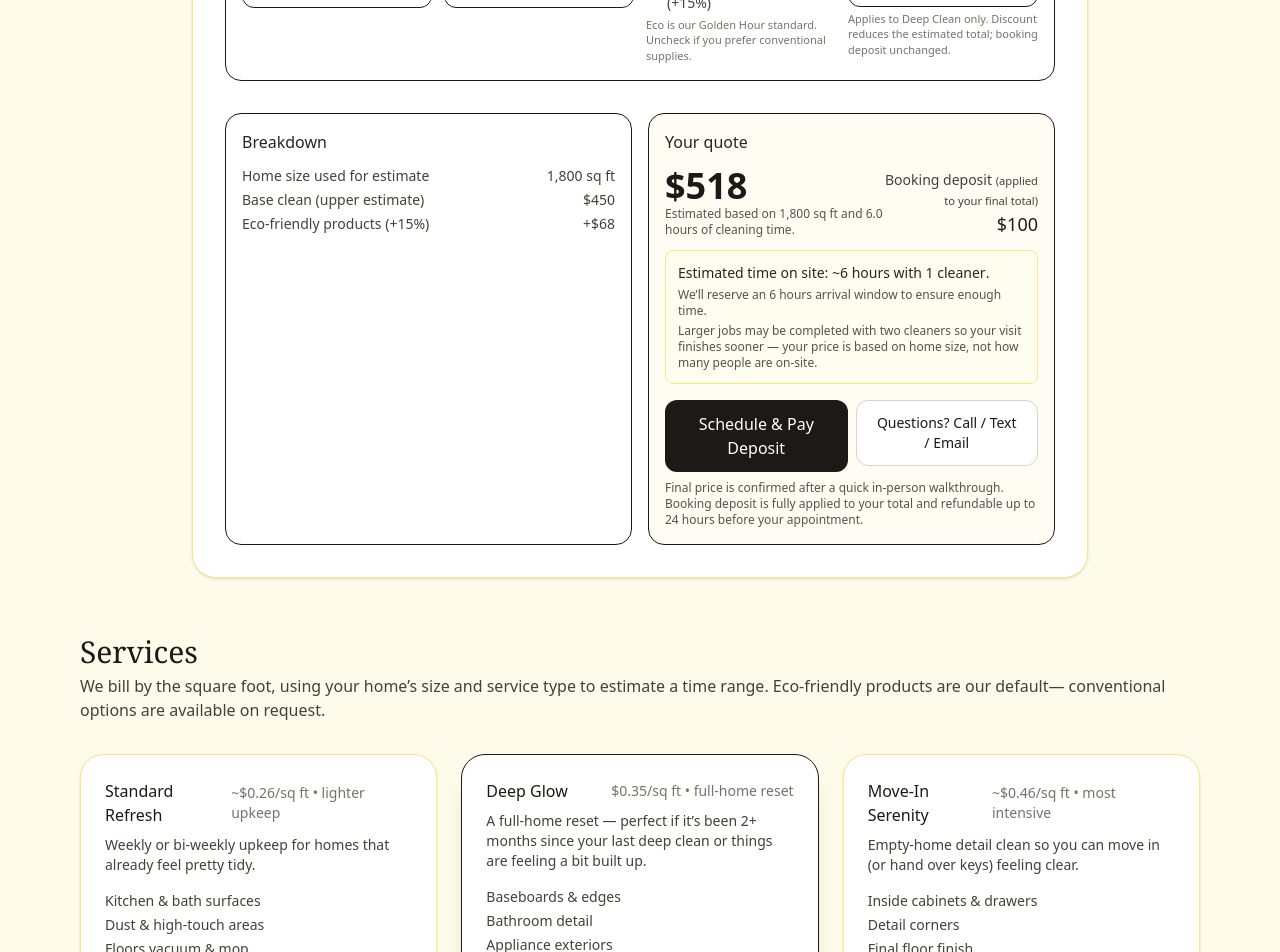
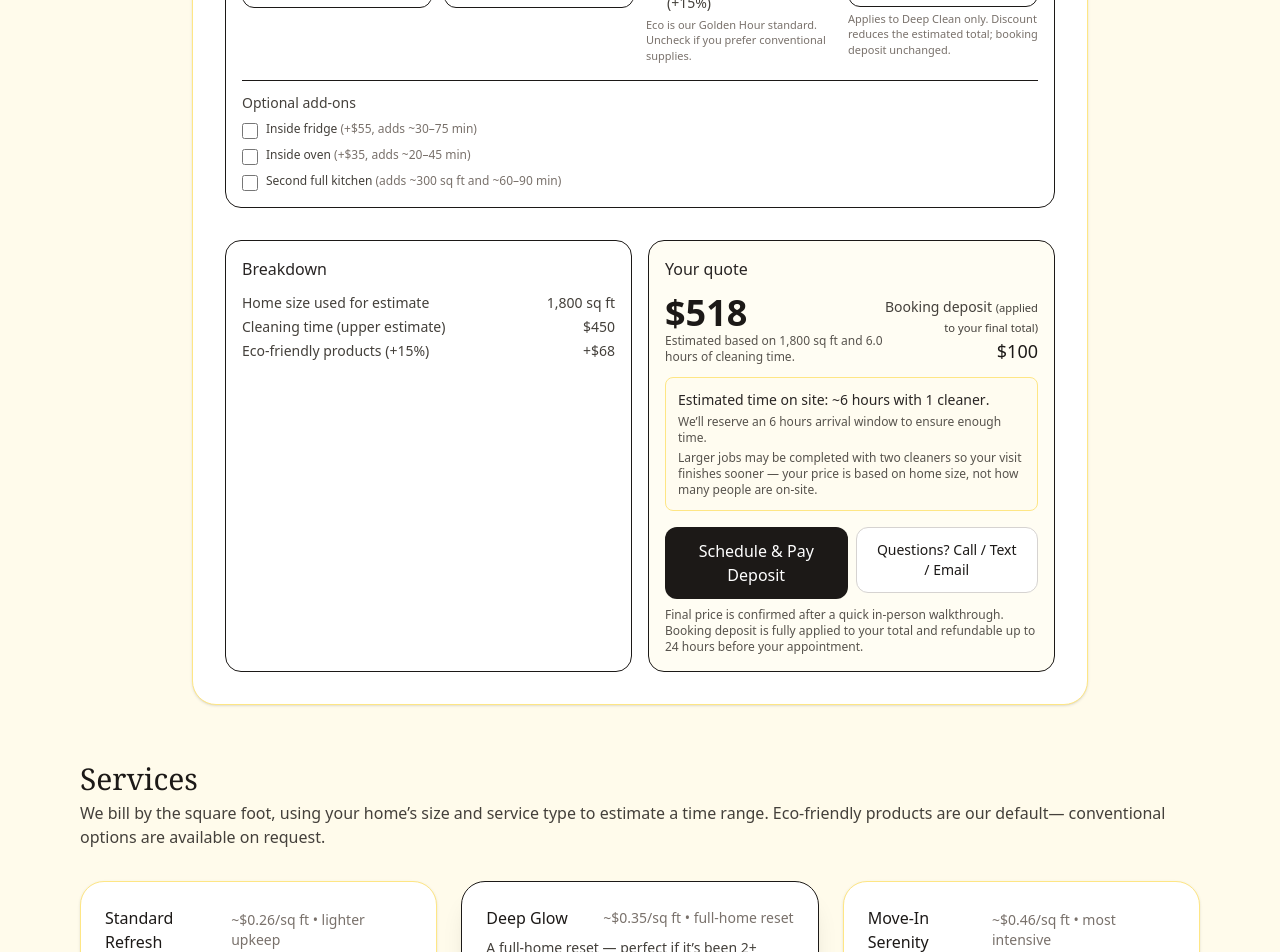
Before and after one commit to JasminBergsgaard/golden-hour-cleaning-co, a React (Vite) app: page / in a window 1280 px wide. Shown: the part 1920-2872 px from the top of the page. Built offline with nearby package versions, Linux system fonts and the light colour scheme.

Commit message:
quote calculator add-ons

```diff
--- a/src/components/QuoteCalculator.jsx
+++ b/src/components/QuoteCalculator.jsx
@@ -45,6 +45,21 @@ const CLEAN_TYPE_MULTIPLIER = {
   deep: 1.0,
   move_out: 1.3,
 };
+
+/**
+ * Add-on configuration
+ */
+const ADDON_FRIDGE_PRICE = 55;
+const ADDON_FRIDGE_HOURS_LOW = 0.5;   // 30 min
+const ADDON_FRIDGE_HOURS_HIGH = 1.25; // 75 min
+
+const ADDON_OVEN_PRICE = 35;
+const ADDON_OVEN_HOURS_LOW = 20 / 60; // ~0.33 hours (20 min)
+const ADDON_OVEN_HOURS_HIGH = 45 / 60; // 0.75 hours (45 min)
+
+const ADDON_SECOND_KITCHEN_SQFT = 300;
+const ADDON_SECOND_KITCHEN_HOURS_LOW = 1.0;  // 60 min
+const ADDON_SECOND_KITCHEN_HOURS_HIGH = 1.5; // 90 min
 
 function clampCurrency(n) {
   return Math.max(0, Math.round(n));
@@ -95,6 +110,11 @@ export default function QuoteCalculator({
   const [ecoProducts, setEcoProducts] = useState(true);
   const [isLevelTipOpen, setIsLevelTipOpen] = useState(false);
   const [calendlyUrl, setCalendlyUrl] = useState(null);
+
+  // Add-ons
+  const [includeFridge, setIncludeFridge] = useState(false);
+  const [includeOven, setIncludeOven] = useState(false);
+  const [includeSecondKitchen, setIncludeSecondKitchen] = useState(false);
 
   // Promo code state
   const [promoCode, setPromoCode] = useState("");
@@ -185,17 +205,45 @@ export default function QuoteCalculator({
       sqftHigh = Math.max(estSqft, safeSqftInput);
     }
 
+    // Second kitchen adds fixed square footage on both ends of the range
+    if (includeSecondKitchen) {
+      sqftLow += ADDON_SECOND_KITCHEN_SQFT;
+      sqftHigh += ADDON_SECOND_KITCHEN_SQFT;
+    }
+
     // Clean type multiplier (deep/move-out take more time)
     const cleanMult = CLEAN_TYPE_MULTIPLIER[cleanType] ?? 1.0;
 
-    // Person-hours for ONE cleaner from sq ft
+    // Add-ons: extra time + flat prices
+    let addonHoursLow = 0;
+    let addonHoursHigh = 0;
+    let addonFlat = 0;
+
+    if (includeFridge) {
+      addonHoursLow += ADDON_FRIDGE_HOURS_LOW;
+      addonHoursHigh += ADDON_FRIDGE_HOURS_HIGH;
+      addonFlat += ADDON_FRIDGE_PRICE;
+    }
+
+    if (includeOven) {
+      addonHoursLow += ADDON_OVEN_HOURS_LOW;
+      addonHoursHigh += ADDON_OVEN_HOURS_HIGH;
+      addonFlat += ADDON_OVEN_PRICE;
+    }
+
+    if (includeSecondKitchen) {
+      addonHoursLow += ADDON_SECOND_KITCHEN_HOURS_LOW;
+      addonHoursHigh += ADDON_SECOND_KITCHEN_HOURS_HIGH;
+    }
+
+    // Person-hours for ONE cleaner from sq ft + add-ons
     const billableHoursLowRaw = Math.max(
       MIN_VISIT_HOURS_ONE_CLEANER,
-      (sqftLow * cleanMult) / SQFT_PER_HOUR_BASE
+      (sqftLow * cleanMult) / SQFT_PER_HOUR_BASE + addonHoursLow
     );
     const billableHoursHighRaw = Math.max(
       MIN_VISIT_HOURS_ONE_CLEANER,
-      (sqftHigh * cleanMult) / SQFT_PER_HOUR_BASE
+      (sqftHigh * cleanMult) / SQFT_PER_HOUR_BASE + addonHoursHigh
     );
 
     // Decide team size based on the HIGH end
@@ -221,14 +269,18 @@ export default function QuoteCalculator({
         onSiteRangeHigh
       )} ${hoursUnit(onSiteRangeHigh)}`;
 
-    // Labor pricing LOW
-    const baseLaborLowRaw = billableHoursLow * HOURLY_RATE;
+    // Base labor (time-based) vs flat add-ons — compute separately
+    const baseLaborLowRawCore = billableHoursLow * HOURLY_RATE;
+    const baseLaborHighRawCore = billableHoursHigh * HOURLY_RATE;
+
+    const baseLaborLowRaw = baseLaborLowRawCore + addonFlat;
+    const baseLaborHighRaw = baseLaborHighRawCore + addonFlat;
+
     const disc = CFG.frequencyDiscount[frequency] || 0;
+
     const freqDiscountLowRaw = baseLaborLowRaw * disc;
     const subtotalLowAfterFreq = baseLaborLowRaw - freqDiscountLowRaw;
 
-    // Labor pricing HIGH
-    const baseLaborHighRaw = billableHoursHigh * HOURLY_RATE;
     const freqDiscountHighRaw = baseLaborHighRaw * disc;
     const subtotalHighAfterFreq = baseLaborHighRaw - freqDiscountHighRaw;
 
@@ -273,8 +325,10 @@ export default function QuoteCalculator({
       billableHours: billableHoursHigh, // high end
       billableHoursHigh, // alias
 
-      // Use HIGH-end values in the detailed breakdown (most conservative)
+      // High-end values in the detailed breakdown (most conservative)
       baseLabor: clampCurrency(baseLaborHighRaw),
+      baseLaborCore: clampCurrency(baseLaborHighRawCore),
+      addonFlatTotal: clampCurrency(addonFlat),
       freqDiscount: clampCurrency(freqDiscountHighRaw),
       ecoUpcharge: clampCurrency(ecoUpchargeHighRaw),
       total: clampCurrency(totalBeforePromoHighRaw),
@@ -301,8 +355,27 @@ export default function QuoteCalculator({
       cleanType,
       ecoProducts,
       frequency,
+
+      // Add-ons (for UTM / contact context)
+      addonFridge: includeFridge,
+      addonOven: includeOven,
+      addonSecondKitchen: includeSecondKitchen,
+      addonHoursLow,
+      addonHoursHigh,
+      addonFlat: clampCurrency(addonFlat),
     };
-  }, [bedrooms, bathrooms, sqft, cleanType, frequency, ecoProducts, promoValid]);
+  }, [
+    bedrooms,
+    bathrooms,
+    sqft,
+    cleanType,
+    frequency,
+    ecoProducts,
+    promoValid,
+    includeFridge,
+    includeOven,
+    includeSecondKitchen,
+  ]);
 
   const hasSqftRange = result.sqftLow !== result.sqftHigh;
   const hasHourRange = result.billableHoursLow !== result.billableHours;
@@ -349,7 +422,7 @@ export default function QuoteCalculator({
               label="Bathrooms"
               value={bathrooms}
               setValue={setBathrooms}
-              min={1}
+              min={0}
             />
           </div>
           <p className="mt-2 text-xs text-stone-500">
@@ -393,7 +466,7 @@ export default function QuoteCalculator({
         </div>
       </div>
 
-      {/* Clean Type, Frequency, Eco, & Promo */}
+      {/* Clean Type, Frequency, Eco, Promo & Add-ons */}
       <div className="mt-6 rounded-2xl border p-4 relative">
         <div className="mt-3 grid grid-cols-1 md:grid-cols-4 gap-3 text-sm">
           {/* Clean Type */}
@@ -512,6 +585,59 @@ export default function QuoteCalculator({
             </p>
           </div>
         </div>
+
+        {/* Add-ons */}
+        <div className="mt-4 pt-3 border-t text-sm">
+          <div className="text-stone-700 font-medium mb-2">
+            Optional add-ons
+          </div>
+          <div className="space-y-2 text-xs text-stone-700">
+            <label className="flex items-start gap-2">
+              <input
+                type="checkbox"
+                checked={includeFridge}
+                onChange={(e) => setIncludeFridge(e.target.checked)}
+                className="mt-0.5 h-4 w-4 rounded border-stone-300 text-amber-600 focus:ring-amber-400"
+              />
+              <span>
+                <span className="font-medium">Inside fridge</span>{" "}
+                <span className="text-stone-500">
+                  (+$55, adds ~30–75 min)
+                </span>
+              </span>
+            </label>
+
+            <label className="flex items-start gap-2">
+              <input
+                type="checkbox"
+                checked={includeOven}
+                onChange={(e) => setIncludeOven(e.target.checked)}
+                className="mt-0.5 h-4 w-4 rounded border-stone-300 text-amber-600 focus:ring-amber-400"
+              />
+              <span>
+                <span className="font-medium">Inside oven</span>{" "}
+                <span className="text-stone-500">
+                  (+$35, adds ~20–45 min)
+                </span>
+              </span>
+            </label>
+
+            <label className="flex items-start gap-2">
+              <input
+                type="checkbox"
+                checked={includeSecondKitchen}
+                onChange={(e) => setIncludeSecondKitchen(e.target.checked)}
+                className="mt-0.5 h-4 w-4 rounded border-stone-300 text-amber-600 focus:ring-amber-400"
+              />
+              <span>
+                <span className="font-medium">Second full kitchen</span>{" "}
+                <span className="text-stone-500">
+                  (adds ~300 sq ft and ~60–90 min)
+                </span>
+              </span>
+            </label>
+          </div>
+        </div>
       </div>
 
       {/* Summary */}
@@ -530,13 +656,39 @@ export default function QuoteCalculator({
               </span>
             </li>
 
-            {/* Base clean: use upper estimate as conservative anchor */}
+            {/* Cleaning time (upper estimate, time-based only) */}
             <li className="flex justify-between">
-              <span>Base clean (upper estimate)</span>
+              <span>Cleaning time (upper estimate)</span>
               <span className="tabular-nums">
-                ${result.baseLabor.toLocaleString()}
+                ${result.baseLaborCore.toLocaleString()}
               </span>
             </li>
+
+            {/* Flat add-ons */}
+            {result.addonFlatTotal > 0 && (
+              <>
+                {result.addonFridge && (
+                  <li className="flex justify-between">
+                    <span>Inside fridge add-on</span>
+                    <span className="tabular-nums">+${ADDON_FRIDGE_PRICE}</span>
+                  </li>
+                )}
+                {result.addonOven && (
+                  <li className="flex justify-between">
+                    <span>Inside oven add-on</span>
+                    <span className="tabular-nums">+${ADDON_OVEN_PRICE}</span>
+                  </li>
+                )}
+                {result.addonSecondKitchen && (
+                  <li className="flex justify-between">
+                    <span>Second full kitchen</span>
+                    <span className="tabular-nums text-xs text-stone-500">
+                      time-based (~60–90 min)
+                    </span>
+                  </li>
+                )}
+              </>
+            )}
 
             {result.freqDiscount > 0 && (
               <li className="flex justify-between">
@@ -678,7 +830,12 @@ export default function QuoteCalculator({
                 cleaners: result.time.cleaners,
                 billableHoursLow: result.billableHoursLow,
                 billableHours: result.billableHours,
-                hourlyRate: result.hourlyRate, // still available if you want it later, but not shown
+                hourlyRate: result.hourlyRate, // available if you want it later, but not shown
+                addons: {
+                  fridge: result.addonFridge,
+                  oven: result.addonOven,
+                  secondKitchen: result.addonSecondKitchen,
+                },
                 promo: promoValid
                   ? {
                     code: promoCode.trim().toUpperCase(),
--- a/src/components/Services.jsx
+++ b/src/components/Services.jsx
@@ -9,45 +9,62 @@ export default function Services() {
       </p>
 
       <div className="mt-6 md:mt-8 grid md:grid-cols-3 gap-6">
+        {/* Standard */}
         <ServiceCard
           title="Standard Refresh"
           desc="Weekly or bi-weekly upkeep for homes that already feel pretty tidy."
           items={[
             "Kitchen & bath surfaces",
-            "Dust & high-touch areas",
+            "Dusting & high-touch areas",
             "Floors vacuum & mop",
+            "Light general tidy"
           ]}
           price="~$0.26/sq ft • lighter upkeep"
           cta="Calculate My Quote"
           levelKey="standard"
         />
+
+        {/* Deep */}
         <ServiceCard
           title="Deep Glow"
-          desc="A full-home reset — perfect if it’s been 2+ months since your last deep clean or things are feeling a bit built up."
+          desc="A full-home reset — perfect if it’s been 2+ months since last clean or things feel built up."
           items={[
             "Baseboards & edges",
-            "Bathroom detail",
-            "Appliance exteriors",
+            "Bathroom detailing",
+            "Kitchen detail + appliance exteriors",
+            "Doors & door frames",
+            "Light switches & outlets",
+            "Fan dusting",
+            "Spot wall wipe"
           ]}
-          price="$0.35/sq ft • full-home reset"
+          price="~$0.35/sq ft • full-home reset"
           cta="Calculate My Quote"
           featured
           levelKey="deep"
         />
 
+        {/* Move-In / Move-Out */}
         <ServiceCard
           title="Move-In Serenity"
-          desc="Empty-home detail clean so you can move in (or hand over keys) feeling clear."
+          desc="Empty-home detail clean so you can move in (or hand over keys) feeling completely clear."
           items={[
+            "Everything in Deep Glow, plus:",
             "Inside cabinets & drawers",
-            "Detail corners",
-            "Final floor finish",
+            "Closet shelves",
+            "Baseboards (full detail)",
+            "Doors + door frames",
+            "Light switches / outlets",
+            "Fan dusting",
+            "Full bathroom sanitation",
+            "Floor detail",
+            "Light fixture dusting"
           ]}
           price="~$0.46/sq ft • most intensive"
           cta="Calculate My Quote"
           levelKey="move_out"
         />
       </div>
+
     </section>
   );
 }
@@ -109,7 +126,7 @@ function ServiceCard({
       </a>
 
       <p className="mt-2 text-xs text-stone-500">
-        Quotes are based on estimated hours at $75/hr. Final price is confirmed after a quick walkthrough.
+        Quotes are based on estimated square footage, service level, and add-ons. Final price is confirmed after a quick walkthrough.
       </p>
     </div>
   );
--- a/src/helpers/calendlyHelpers.js
+++ b/src/helpers/calendlyHelpers.js
@@ -17,9 +17,14 @@ export function buildCalendlyUrlWithUtm(baseUrl, result, promo) {
       `baths=${result.bathrooms}`,
       `sf_est_from_bed+bath=${result.estSqft}`,
       `sf_entered=${result.sqftInput}`,
+      `sf_low=${result.sqftLow}`,
+      `sf_high=${result.sqftHigh}`,
       `hours_estimated=${result.billableHoursLow}-${result.billableHoursHigh}`,
       `cleaning_frequency=${result.frequency}`,
       `use_eco_products=${result.ecoProducts ? "yes" : "no"}`,
+      `addon_fridge=${result.addonFridge ? "yes" : "no"}`,
+      `addon_oven=${result.addonOven ? "yes" : "no"}`,
+      `addon_second_kitchen=${result.addonSecondKitchen ? "yes" : "no"}`,
       `promo=${promo.applied ? promo.code : "none"}`,
       `promoAmt=${promo.applied ? promo.amount : 0}`,
       `total_estimated_price_(after_promo)=${result.totalAfterPromoLow}-${result.totalAfterPromoHigh}`,
```
Also changed, not shown: src/components/Fields/NumberField.jsx (+22 -3 lines).
